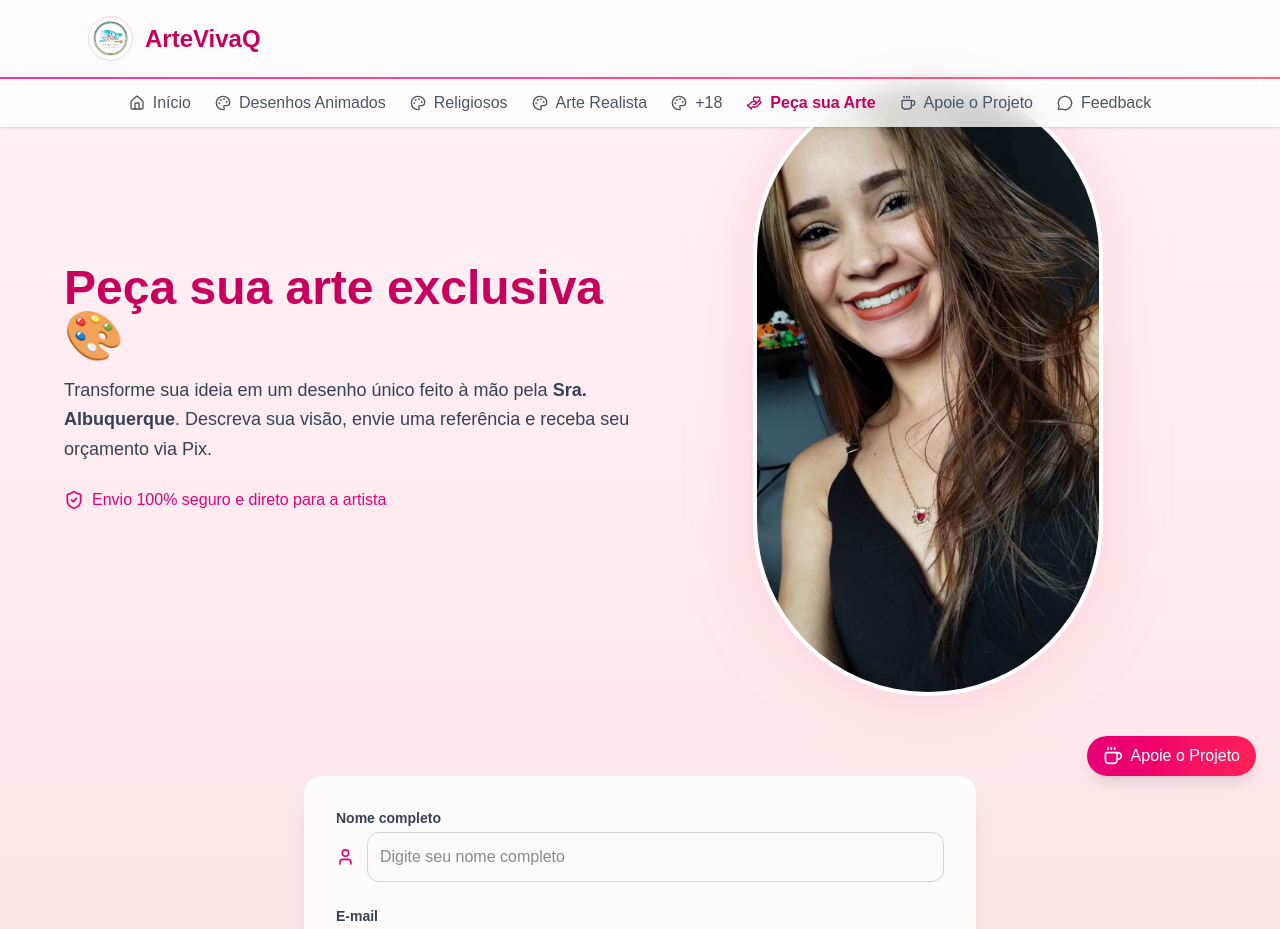
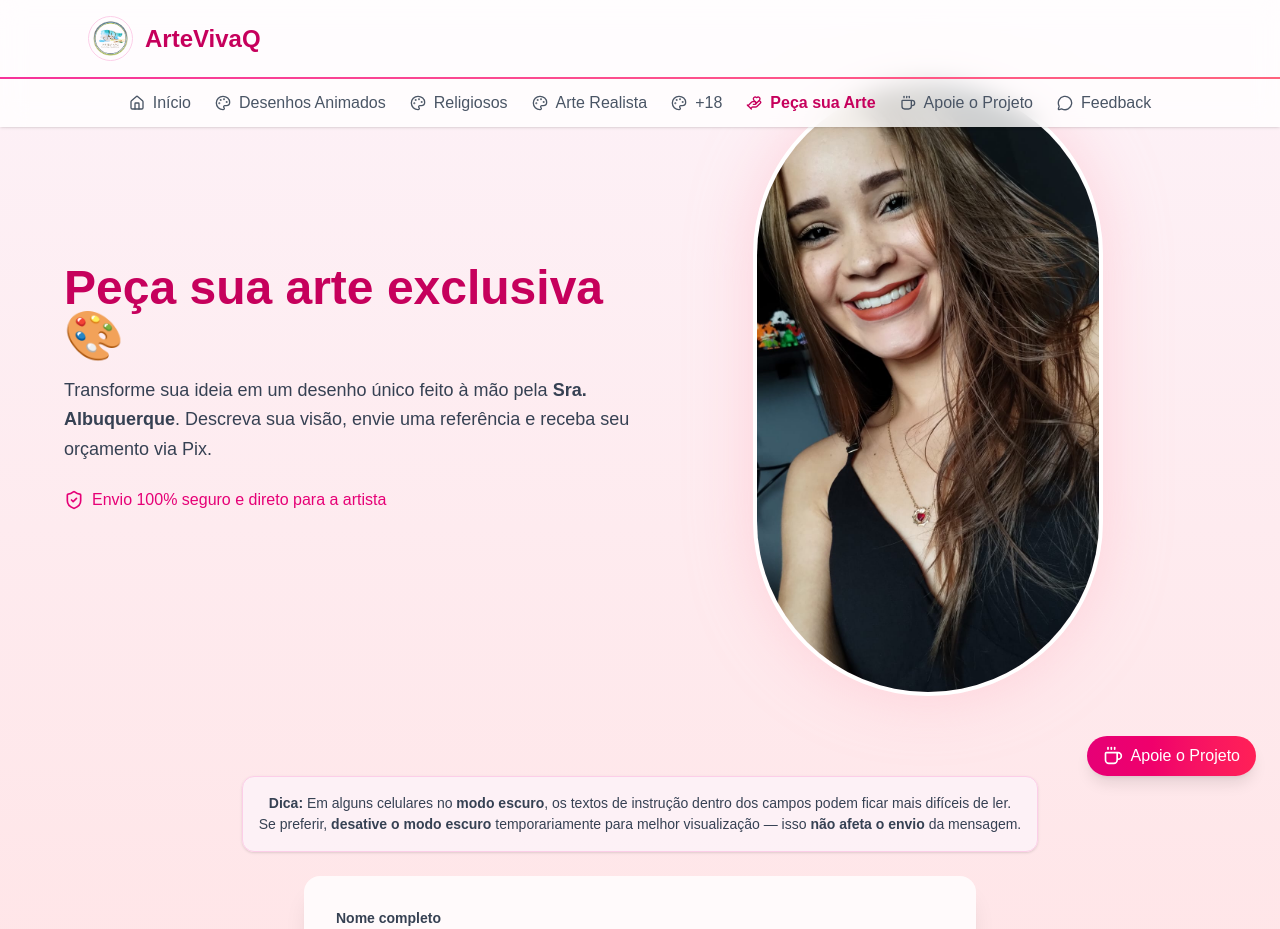
Before and after one commit to robsonalbuquerquedev/artevivaq, a Next.js app: page /peca-sua-arte in a window 1280 px wide. Shown: the top 929 px of the page. Built offline with nearby package versions, Linux system fonts and the light colour scheme.

Commit message:
update: atualizar rota peca-sua-arte

```diff
--- a/src/app/peca-sua-arte/page.tsx
+++ b/src/app/peca-sua-arte/page.tsx
@@ -44,13 +44,12 @@ export default function PecaSuaArte() {
 
         // Monta a mensagem para o WhatsApp
         const mensagem = encodeURIComponent(
-            `🎨 *Novo Pedido de Arte Personalizada* %0A%0A` +
-            `👤 *Nome:* ${nome}%0A` +
-            `📧 *E-mail:* ${email}%0A` +
-            `🖌️ *Categoria:* ${categoria}%0A` +
-            `💭 *Descrição:* ${descricao}%0A` +
-            `🖼️ *Deseja enviar imagem de referência:* ${formData.enviarImagem ? "Sim ✅" : "Não ❌"
-            }%0A%0A` +
+            `🎨 *Novo Pedido de Arte Personalizada*\n\n` +
+            `👤 *Nome:* ${nome}\n` +
+            `📧 *E-mail:* ${email}\n` +
+            `🖌️ *Categoria:* ${categoria}\n` +
+            `💭 *Descrição:* ${descricao}\n` +
+            `🖼️ *Deseja enviar imagem de referência:* ${formData.enviarImagem ? "Sim ✅" : "Não ❌"}\n\n` +
             `Enviado via ArteVivaQ 🌸`
         );
 
@@ -116,6 +115,19 @@ export default function PecaSuaArte() {
                     />
                 </motion.div>
             </section>
+
+            <motion.div
+                initial={{ opacity: 0, y: -10 }}
+                animate={{ opacity: 1, y: 0 }}
+                transition={{ duration: 0.8 }}
+                className="bg-pink-50/90 border border-pink-200 text-xs sm:text-sm text-gray-700 rounded-xl p-4 mb-6 text-center shadow-sm leading-relaxed sm:leading-normal"
+            >
+                <strong>Dica:</strong> Em alguns celulares no <strong>modo escuro</strong>,
+                os textos de instrução dentro dos campos podem ficar mais difíceis de ler.
+                <br className="hidden sm:block" />
+                Se preferir, <strong>desative o modo escuro</strong> temporariamente para melhor visualização —
+                isso <strong>não afeta o envio</strong> da mensagem.
+            </motion.div>
 
             {/* 📝 FORMULÁRIO */}
             <motion.form
```
